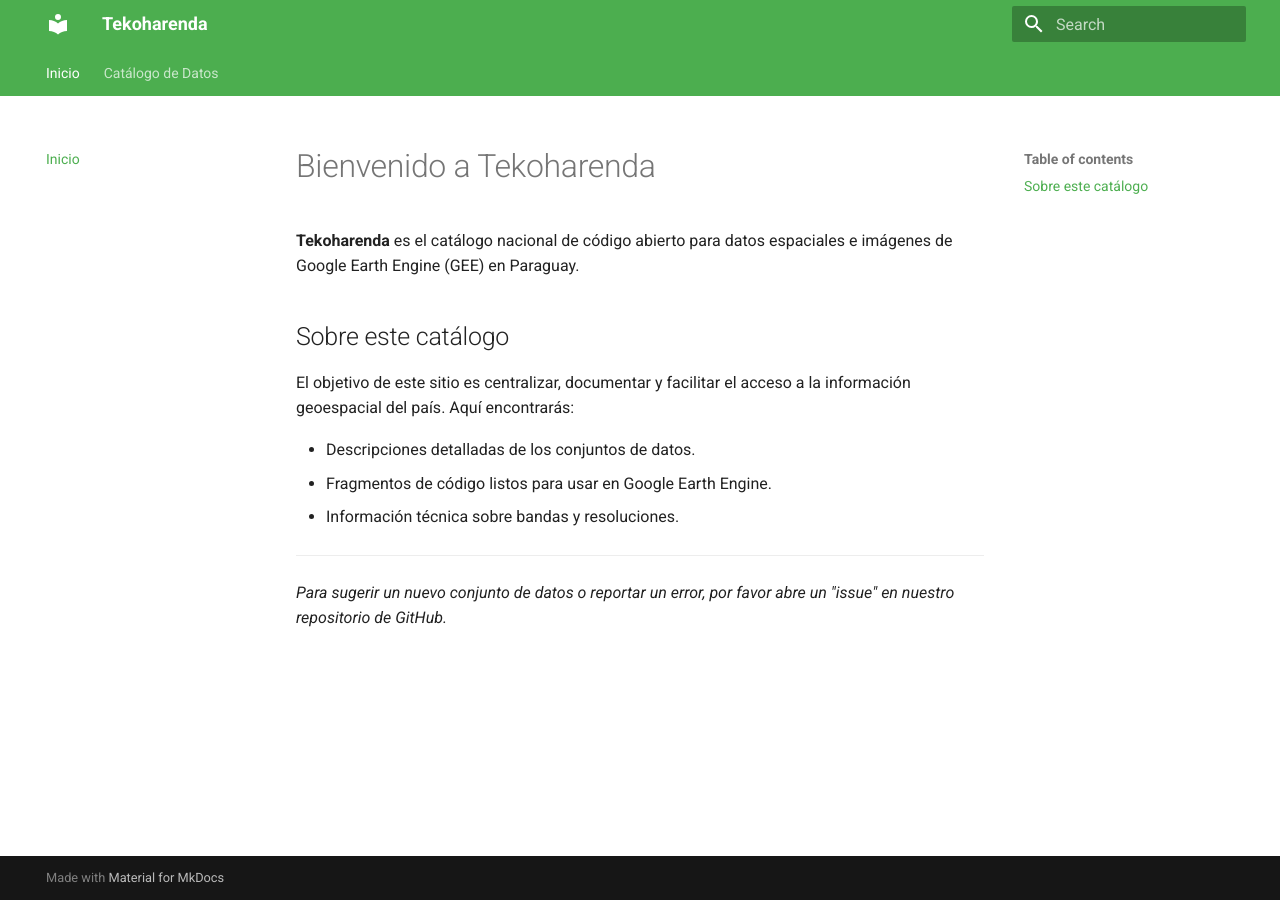
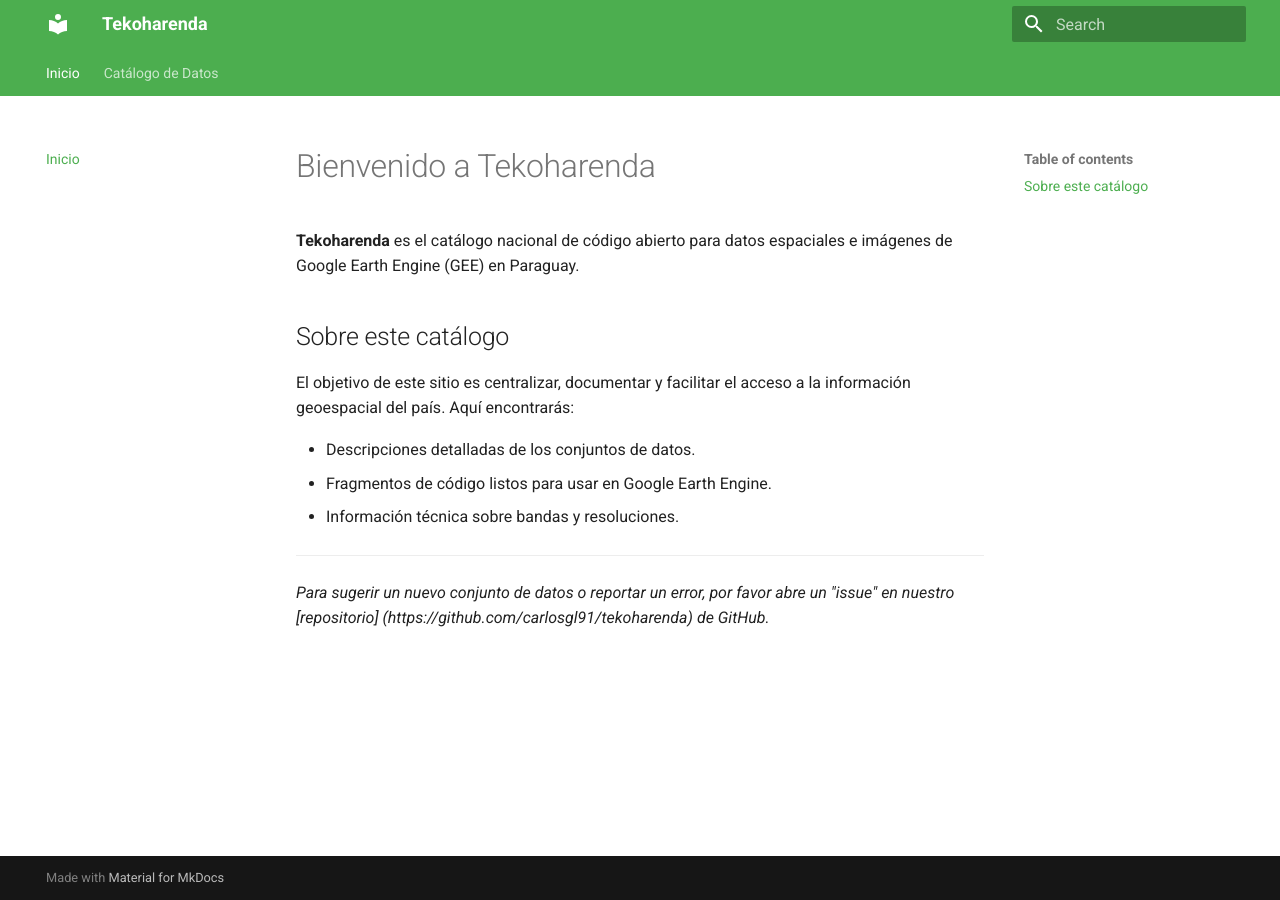
Before and after one commit to carlosgl91/tekoharenda, an MkDocs documentation site: the page built from docs/index.md, in a window 1280 px wide. Built offline with MkDocs 1.6.1 and Material for MkDocs 9.7.7, drawn with Linux system fonts in a browser that asks for light colours; some of the changed lines change nothing that is shown.

Commit message:
Updated catalog

```diff
--- a/docs/index.md
+++ b/docs/index.md
@@ -12,4 +12,4 @@
 
 ---
 
-*Para sugerir un nuevo conjunto de datos o reportar un error, por favor abre un "issue" en nuestro repositorio de GitHub.*
+*Para sugerir un nuevo conjunto de datos o reportar un error, por favor abre un "issue" en nuestro [repositorio] (https://github.com/carlosgl91/tekoharenda) de GitHub.*
```
